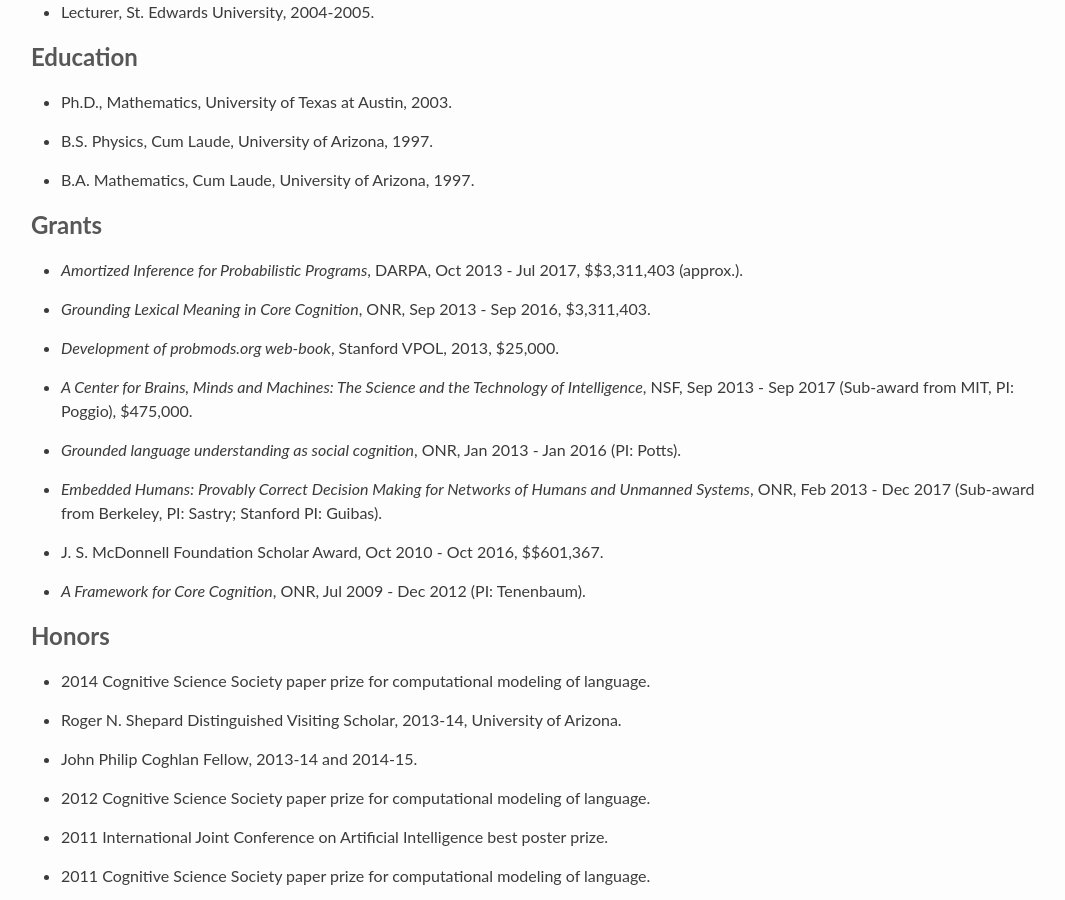
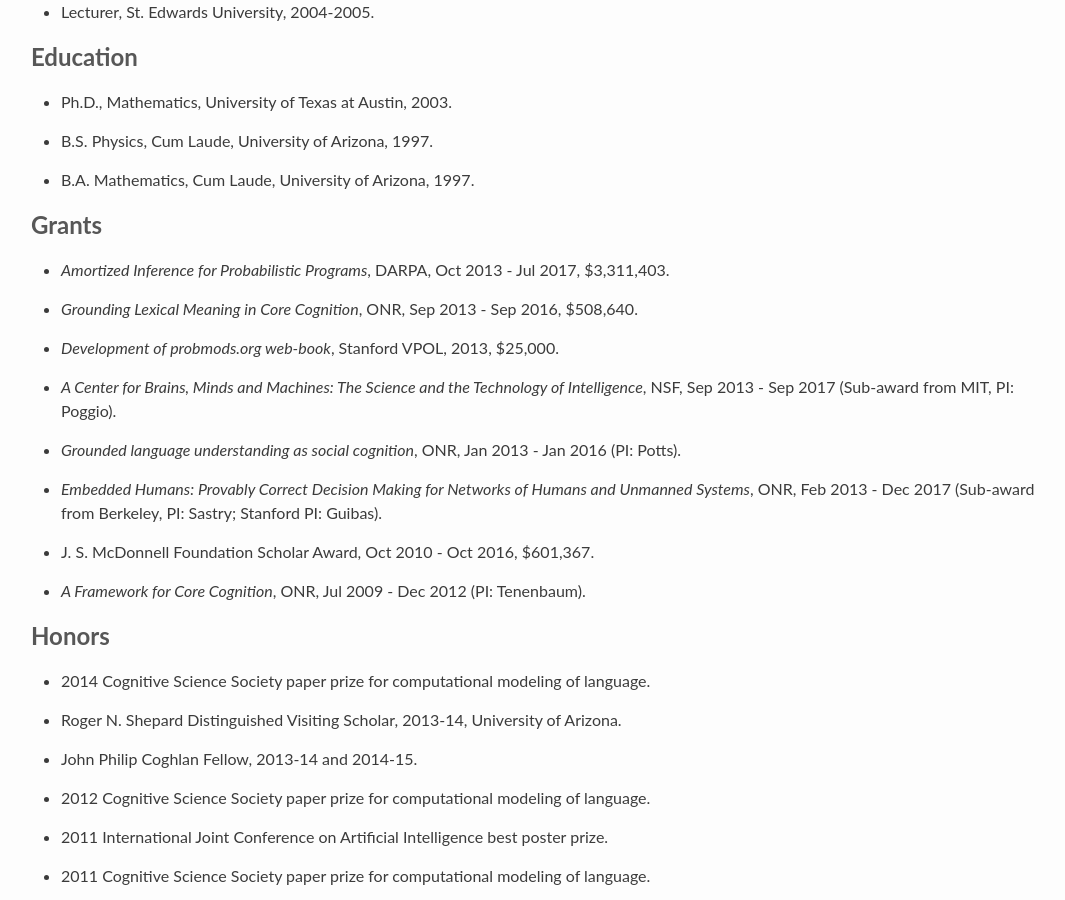
Before and after one commit to stanford-cocolab/cocolab.stanford.edu, a Jekyll site: the page built from ndg-cv.md, in a window 1280 px wide and 900 px high, scrolled down 831 px. Shown: the whole window, without its empty margins (95-1160 px from the left). Built offline with Jekyll 4.4.1, drawn with Linux system fonts in a browser that asks for light colours; Markdown is read by kramdown in place of the engine named in the settings.

Commit message:
update cv

```diff
--- a/ndg-cv.md
+++ b/ndg-cv.md
@@ -47,19 +47,19 @@
 
 ## Grants
 
-* *Amortized Inference for Probabilistic Programs*, DARPA, Oct 2013 - Jul 2017, $$3,311,403 (approx.).
+* *Amortized Inference for Probabilistic Programs*, DARPA, Oct 2013 - Jul 2017, $3,311,403.
 
-* *Grounding Lexical Meaning in Core Cognition*, ONR, Sep 2013 - Sep 2016, $3,311,403.
+* *Grounding Lexical Meaning in Core Cognition*, ONR, Sep 2013 - Sep 2016, $508,640.
 
 * *Development of probmods.org web-book*, Stanford VPOL, 2013, $25,000.
 
-* *A Center for Brains, Minds and Machines: The Science and the Technology of Intelligence*, NSF, Sep 2013 - Sep 2017 (Sub-award from MIT, PI: Poggio), $475,000.
+* *A Center for Brains, Minds and Machines: The Science and the Technology of Intelligence*, NSF, Sep 2013 - Sep 2017 (Sub-award from MIT, PI: Poggio).
 
 * *Grounded language understanding as social cognition*, ONR, Jan 2013 - Jan 2016 (PI: Potts).
 
 * *Embedded Humans: Provably Correct Decision Making for Networks of Humans and Unmanned Systems*, ONR, Feb 2013 - Dec 2017 (Sub-award from Berkeley, PI: Sastry; Stanford PI: Guibas).
 
-* J. S. McDonnell Foundation Scholar Award, Oct 2010 - Oct 2016, $$601,367.
+* J. S. McDonnell Foundation Scholar Award, Oct 2010 - Oct 2016, $601,367.
 
 * *A Framework for Core Cognition*, ONR, Jul 2009 - Dec 2012 (PI: Tenenbaum).
 
```
Also changed, not shown: 1 other file.
